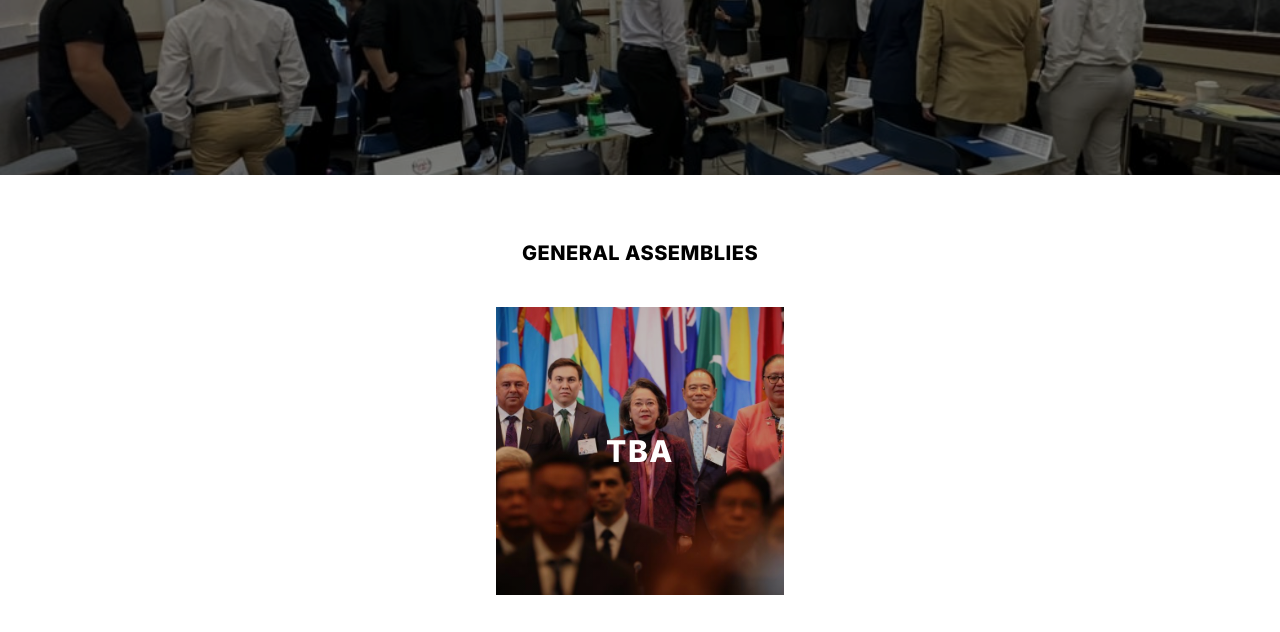
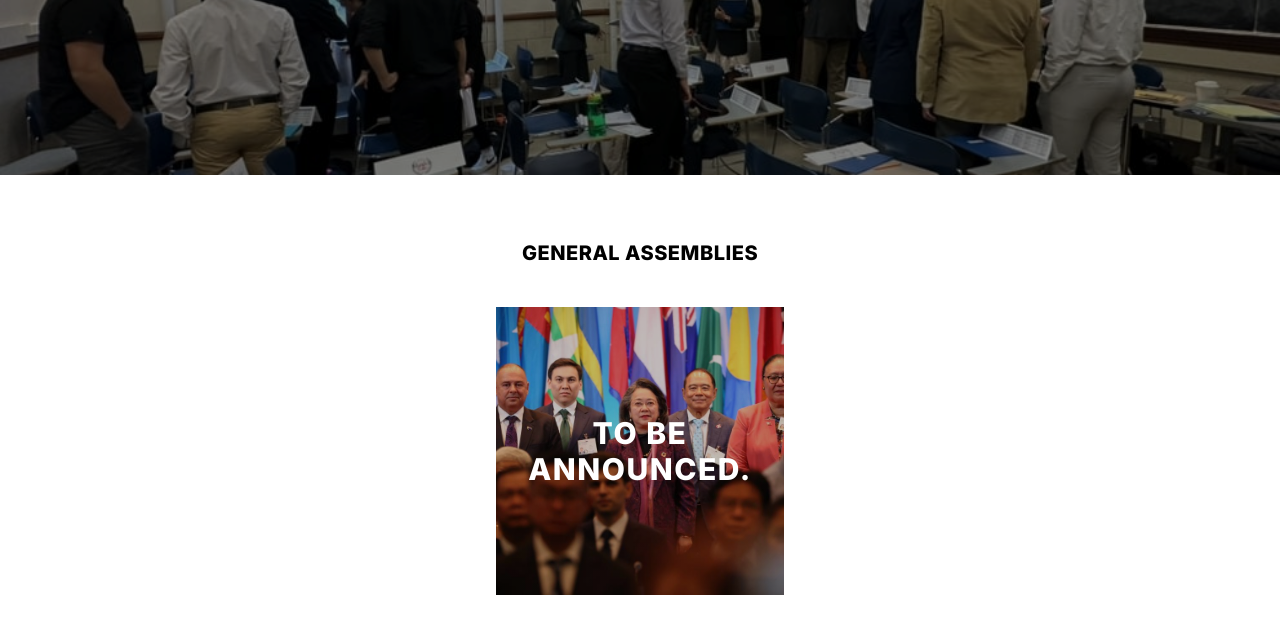
Before and after one commit to illinoismun/illinoismun.github.io, a website: page committees.html in a window 1280 px wide. Shown: the part 145-777 px from the top of the page. Drawn offline with nearby package versions, Linux system fonts and the light colour scheme.

Commit message:
minor change, trying to fix upload

```diff
--- a/committees.html
+++ b/committees.html
@@ -72,7 +72,7 @@
         <div class="grid mx-auto max-w-3xl gap-0 py-10 grid-cols-1 md:grid-cols-1 justify-center place-items-center " >
             <div class="flex justify-center items-center w-72 h-72 bg-cover bg-center hover:brightness-75 transition ease-in-out duration-200" style="background-image: linear-gradient(rgba(0, 0, 0, 0.25), rgba(0, 0, 0, 0.25)), url('assets/unescap.jpeg');">
                 <!-- Image source: https://www.gov.kz/uploads/2023/5/16/ac5115856693bd677b0666166aff9b23_original.110611.jpeg -->
-                <h1 class="align-middle text-center text-white uppercase tracking-wider font-extrabold text-3xl">TBA</h1>
+                <h1 class="align-middle text-center text-white uppercase tracking-wider font-extrabold text-3xl">To be announced.</h1>
             </div>
 
         </div>
```
